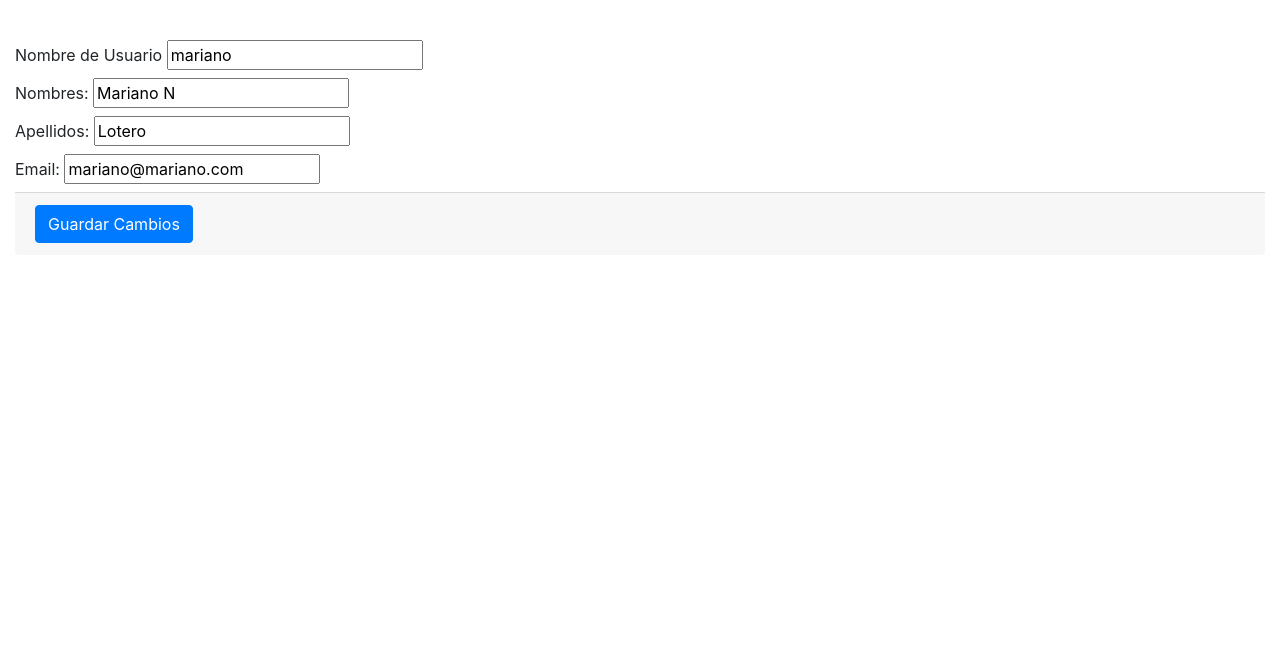
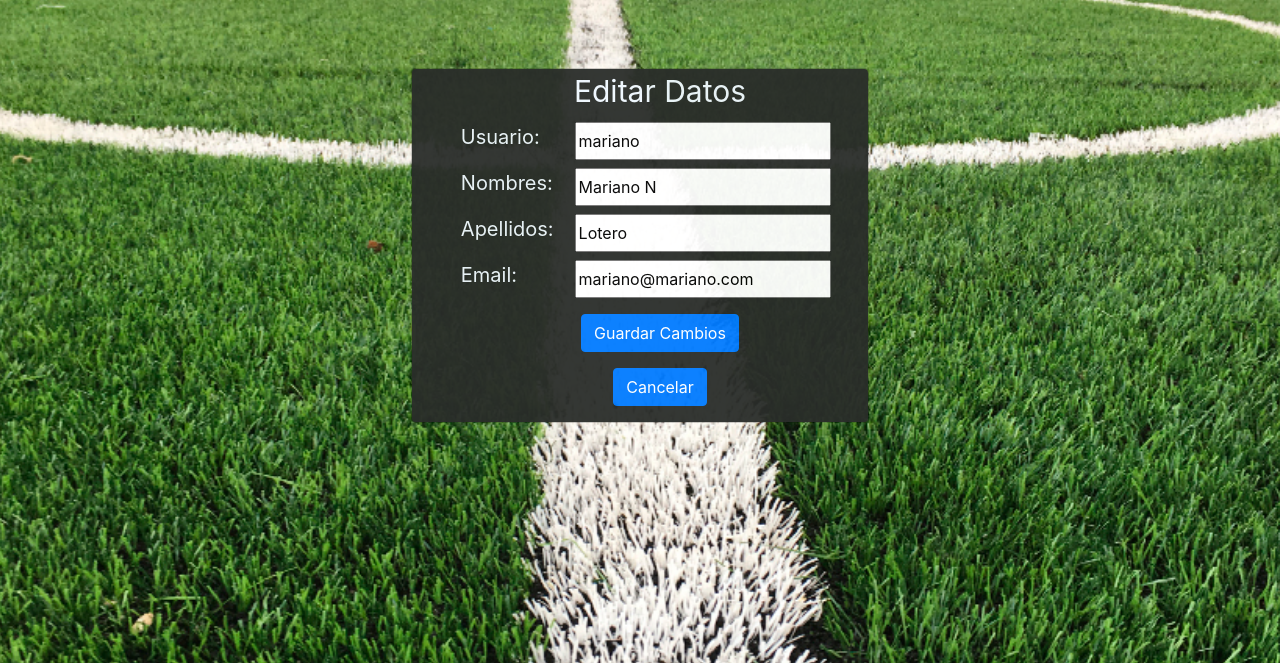
Before and after one commit to MarianoNLR/CanchaInfo, a Django app: page /editar_user/1 in a window 1280 px wide. Shown: the part 66-729 px from the top of the page. Run offline with Django 3.2, Linux system fonts and the light colour scheme; data comes from the database, SQL or seed files in the repository; both versions use the stored data as it was after the commit; some libraries are stand-ins or nearby versions.

Commit message:
agregado filtro lista en perfil y templates de edicion

```diff
--- a/CanchaF5/templates/accounts/header.html
+++ b/CanchaF5/templates/accounts/header.html
@@ -53,13 +53,33 @@
 
     {% if messages %}
             {% for message in messages %}
+            {% if message.tags == 'success' %}
                 <script>
                     Swal.fire({
                         "title": "Notificación",
                         "text": "{{message}}",
-                        "icon": "success"
+                        "icon": "success",
                     })
                 </script>
+                {% endif %}
+                {% if message.tags == 'error' %}
+                <script>
+                    Swal.fire({
+                        "title": "Notificación",
+                        "text": "{{message}}",
+                        "icon": "error",
+                    })
+                </script>
+                {% endif %}
+                {% if message.tags == 'info' %}
+                <script>
+                    Swal.fire({
+                        "title": "Notificación",
+                        "text": "{{message}}",
+                        "icon": "info",
+                    })
+                </script>
+                {% endif %}
             {% endfor %}
         {% endif %}
 </body>
--- a/CanchaF5/templates/accounts/registrados/editar_user.html
+++ b/CanchaF5/templates/accounts/registrados/editar_user.html
@@ -4,26 +4,46 @@
 {% block title %} Edicion de Usuario {% endblock %}
 
 {% block content %}
-
+<link rel="stylesheet" type="text/css" href="{% static '/css/fomulario.css' %}">
+<div class="modal-dialog text-center">
+    <div class="col-sm-11 main-section">
+        <div class="modal-content">
+            <label style="margin-left: 40px;font-size: 30px; color: aliceblue;">Editar Datos</label>
             <form method="POST" action="{% url 'actualizar_user' user.id %}" class="col-12">
                 {% csrf_token %}
                 <div class="input-group mb-2">
-        <span>Nombre de Usuario {{form.username}}</span>
+                    <div class="input-group-append col-md-4">
+                        <label style="font-size:20px;color: aliceblue;">Usuario: </label>
+                    </div>
+                    {{form.username}}
                 </div>
                 <div class="input-group mb-2">
-        <span>Nombres: {{form.first_name}}</span>
+                    <div class="input-group-append col-md-4" >
+                        <label style="font-size:20px;color: aliceblue;">Nombres:</label>
+                    </div>
+                    {{form.first_name}}
                 </div>
                 <div class="input-group mb-2">
-        <span>Apellidos: {{form.surname}}</span>
+                    <div class="input-group-append col-md-4">
+                        <label style="font-size:20px;color: aliceblue;">Apellidos: </label>
+                    </div>
+                    {{form.surname}}
                 </div>
                 <div class="input-group mb-2">
-        <span>Email: {{form.email}}</span>
+                    <div class="input-group-append col-md-4">
+                        <label style="font-size:20px;color: aliceblue;">Email: </label>
                     </div>
-    <div class="card-footer">
-        <button class="btn btn-primary btn-flat">
-            <i class="fas fa-save"></i>Guardar Cambios
-        </button>
+                    {{form.email}}
+                </div>
+                <div class="d-flex justify-content-center mt-3 login_container" style="margin-left: 40px;">
+                    <input type="submit" value="Guardar Cambios" class="btn btn-primary">
+                </div>
+                <div class="d-flex justify-content-center mt-3 login_container" style="margin-left: 40px;">
+                    <a class="btn btn-primary" href="http://127.0.0.1:8000/Perfil/">Cancelar</a>
                 </div>
             </form>
+        </div>
+    </div>
+</div>
 
 {% endblock %}
--- a/CanchaF5/turnos/forms.py
+++ b/CanchaF5/turnos/forms.py
@@ -2,6 +2,7 @@ from django.forms import ModelForm
 from .models import Turno
 from .models import Cancha
 from django import forms
+from datetime import date
 
 class DateInput(forms.DateInput):
     input_type = 'date'
@@ -15,11 +16,9 @@ class ReservaForm(ModelForm):
             'cancha': 'Nro. Cancha',
             'dia': 'Fecha',
             'hora': 'Horario',
-            #'persona': 'Persona',
         }
         widgets = {
             'cancha': forms.Select(attrs={'class': 'form-control'}),
             'dia':DateInput(attrs={'class': 'form-control'}),
             'hora':forms.Select(attrs={'class': 'form-control'}),
-            #'persona': forms.Select(attrs={'class': 'form-control'}),
             }
--- a/CanchaF5/turnos/views.py
+++ b/CanchaF5/turnos/views.py
@@ -39,10 +39,10 @@ class FormularioTurnosView(HttpRequest):
 
     def lista_turnos(request):
         actual_user = request.user.id
+        hoy = date.today()
         data = {
-            'turnos': Turno.objects.filter(persona_id=request.user.id).order_by('-dia')[:20],
+            'turnos': Turno.objects.filter(persona_id=request.user.id, dia__gt=hoy).order_by('-dia'),
         }
-        turnos = Turno.objects.filter(persona_id=request.user.id).order_by('-dia')
         return render(request, 'accounts/registrados/perfil.html', data)
 
 
@@ -64,7 +64,7 @@ class FormularioTurnosView(HttpRequest):
                 b = i.get_cancha()
                 c = i.get_dia()
                 if (i.get_hora() == hora) and (form.cleaned_data.get('cancha') == i.get_cancha()) and (form.cleaned_data.get('dia') == i.get_dia()):
-                    messages.info(request, "El turno ya existe")
+                    messages.error(request, "El turno ya existe")
                     return render(request, 'accounts/registrados/editar_turno.html', {"form":form,"turno":turno})
             else:
                 form.save()
```
Also changed, not shown: CanchaF5/templates/accounts/registrados/editar_turno.html (+22 -8 lines), CanchaF5/templates/accounts/registrados/reservas.html (+22 -7 lines), CanchaF5/db.sqlite3, CanchaF5/turnos/migrations/0018_turno_estado.py (added), CanchaF5/turnos/migrations/0019_remove_turno_estado.py (added). Lines whose indentation alone changed are shown as unchanged.
